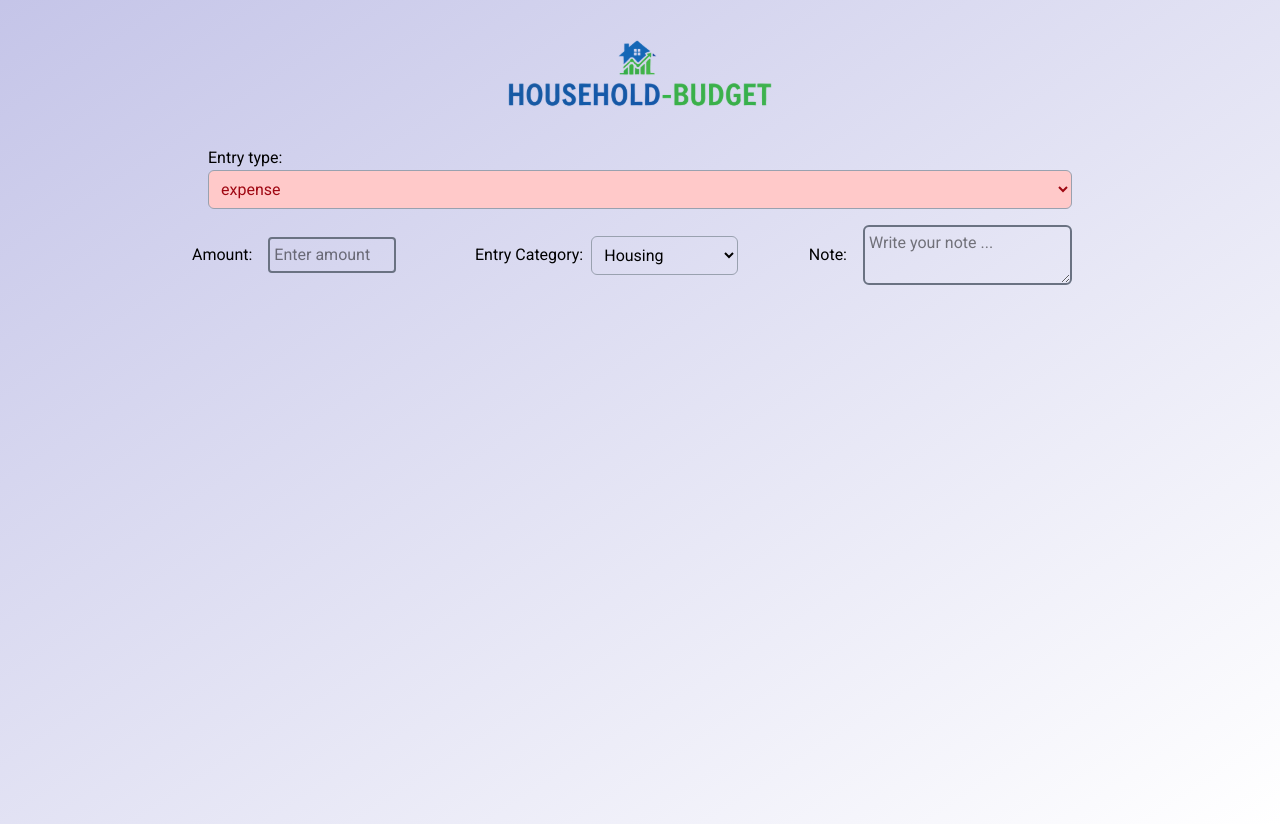
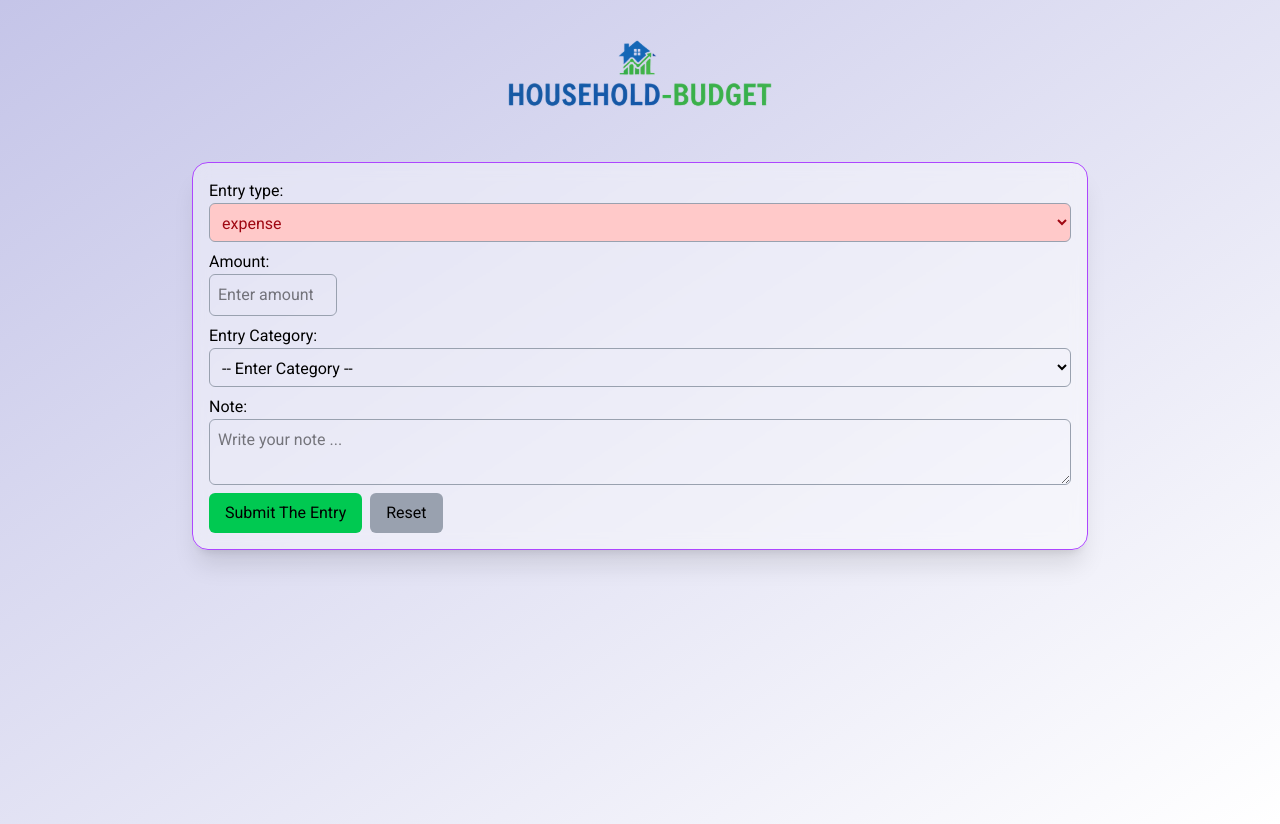
Before and after one commit to Kalikian/household-budget, a React (Vite) app: page / in a window 1280 px wide. Built offline with nearby package versions, Linux system fonts and the light colour scheme.

Commit message:
feat: add ActionButtons component and refine entry form styling

```diff
--- a/src/app/App.tsx
+++ b/src/app/App.tsx
@@ -7,7 +7,7 @@ function App() {
       <header className="flex justify-center my-6">
         <AppLogo />
       </header>
-      <main className="flex justify-center my-6">
+      <main className="flex justify-center p-4">
         <EntryForm />
       </main>
       <footer className="flex justify-center my-6"></footer>
--- /dev/null
+++ b/src/components/ActionButtons.tsx
@@ -0,0 +1,20 @@
+export default function ActionButtons() {
+  return (
+    <div className="flex flex-row gap-2">
+      <button
+        className="btn bg-green-500 hover:bg-green-600 "
+        type="button"
+        aria-label="Submit Entry"
+      >
+        Submit The Entry
+      </button>
+      <button
+        className="btn bg-gray-400 hover:bg-gray-500"
+        type="button"
+        aria-label="Reset"
+      >
+        Reset
+      </button>
+    </div>
+  );
+}
--- a/src/components/AmountInput.tsx
+++ b/src/components/AmountInput.tsx
@@ -18,12 +18,12 @@ export default function AmountInput() {
   }
 
   return (
-    <div className="flex flex-wrap justify-center items-center">
+    <div className="flex flex-col justify-center">
       <label htmlFor="amount" className="">
         Amount:
       </label>
       <input
-        className="w-32"
+        className="border border-solid rounded-md border-gray-400 p-2 w-32"
         name="inputAmount"
         id="amount"
         onChange={handleChange}
--- a/src/components/EntryCategory.tsx
+++ b/src/components/EntryCategory.tsx
@@ -1,24 +1,29 @@
 import React, { useState } from "react";
 import { ENTRY_CATEGORIES, type EntryCategoryType } from "../types/budget";
 
+type EntryCategorySelectValue = EntryCategoryType | "";
+
 export default function EntryCategory() {
   const [selcetAction, setSelectAction] =
-    useState<EntryCategoryType>("Housing");
+    useState<EntryCategorySelectValue>("");
 
   function handleOnChange(e: React.ChangeEvent<HTMLSelectElement>) {
-    setSelectAction(e.target.value as EntryCategoryType);
+    setSelectAction(e.target.value as EntryCategorySelectValue);
   }
 
   return (
-    <div className="flex flex-wrap justify-center items-center">
+    <div className="flex flex-col justify-center">
       <label htmlFor="category">Entry Category:</label>
       <select
-        className="border border-solid rounded-md border-gray-400 p-2 m-2"
+        className="border border-solid rounded-md border-gray-400 p-2"
         id="category"
         name="category"
         onChange={handleOnChange}
         value={selcetAction}
       >
+        <option className="text-gray-400" value="" disabled>
+          -- Enter Category --
+        </option>
         {ENTRY_CATEGORIES.map((v) => (
           <option key={v}>{v}</option>
         ))}
--- a/src/components/EntryForm.tsx
+++ b/src/components/EntryForm.tsx
@@ -1,3 +1,4 @@
+import ActionButtons from "./ActionButtons";
 import AmountInput from "./AmountInput";
 import EntryCategory from "./EntryCategory";
 import EntryTypeSelect from "./EntryTypeSelect";
@@ -5,13 +6,14 @@ import Note from "./Note";
 
 export default function EntryForm() {
   return (
-    <div className=" w-full max-w-4xl mx-auto">
+    <form className="border border-purple-500 p-4 rounded-2xl flex flex-col w-full max-w-4xl mx-auto gap-2 bg-white/40 backdrop-blur shadow-xl">
       <EntryTypeSelect />
-      <div className="flex flex-wrap justify-center md:justify-between lg:flex-nowrap">
+      <div className="flex flex-col justify-center  gap-2">
         <AmountInput />
         <EntryCategory />
         <Note />
       </div>
-    </div>
+      <ActionButtons />
+    </form>
   );
 }
--- a/src/components/EntryTypeSelect.tsx
+++ b/src/components/EntryTypeSelect.tsx
@@ -13,10 +13,8 @@ export default function EntryTypeSelect() {
     setSelectedAction(e.target.value as EntryType);
   }
   return (
-    <div className="flex flex-col px-4 md:item start">
-      <label className="" id="selectedAction">
-        Entry type:
-      </label>
+    <div className="flex flex-col md:item start">
+      <label id="selectedAction">Entry type:</label>
       <select
         name="selectedAction"
         className={`border border-solid rounded-md border-gray-400 p-2 ${actionStyles[selectedAction] ?? ""}`}
--- a/src/components/Note.tsx
+++ b/src/components/Note.tsx
@@ -8,10 +8,10 @@ export default function Note() {
   }
 
   return (
-    <div className="flex flex-wrap justify-center items-center">
+    <div className="flex flex-col justify-center">
       <label>Note:</label>
       <textarea
-        className="flex items-center justify-between  "
+        className="border border-solid rounded-md border-gray-400 p-2"
         placeholder="Write your note ..."
         name="noteArea"
         onChange={handleOnChange}
--- a/src/index.css
+++ b/src/index.css
@@ -6,6 +6,12 @@
   font-weight: 100 900;
   font-style: normal;
   font-display: swap;
+}
+
+@layer components {
+  .btn {
+    @apply w-fit rounded-md py-2 px-4 transition-colors duration-200 ease-out;
+  }
 }
 
 body {
@@ -19,22 +25,7 @@ body {
   font-weight: 400;
 }
 
-input {
-  margin: 1rem;
-  padding: 0.25rem;
-  border: 2px solid oklch(55.1% 0.027 264.364);
-  border-radius: 0.25rem;
-  transition: border-color 0.25s ease;
-}
-
 input:focus {
   border-color: black;
   outline: none;
 }
-
-textarea {
-  border: 2px solid oklch(55.1% 0.027 264.364);
-  border-radius: 6px;
-  margin: 1rem;
-  padding: 0.25rem;
-}
```
